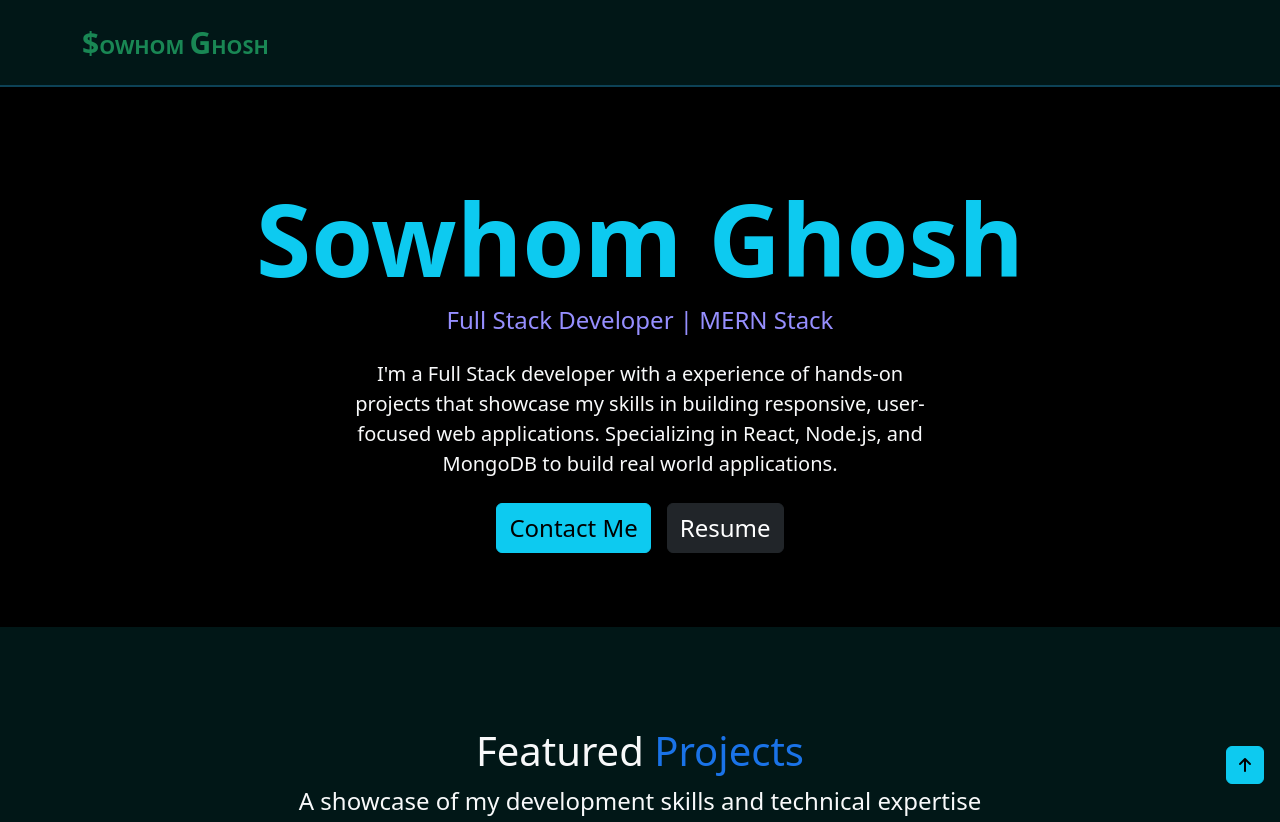
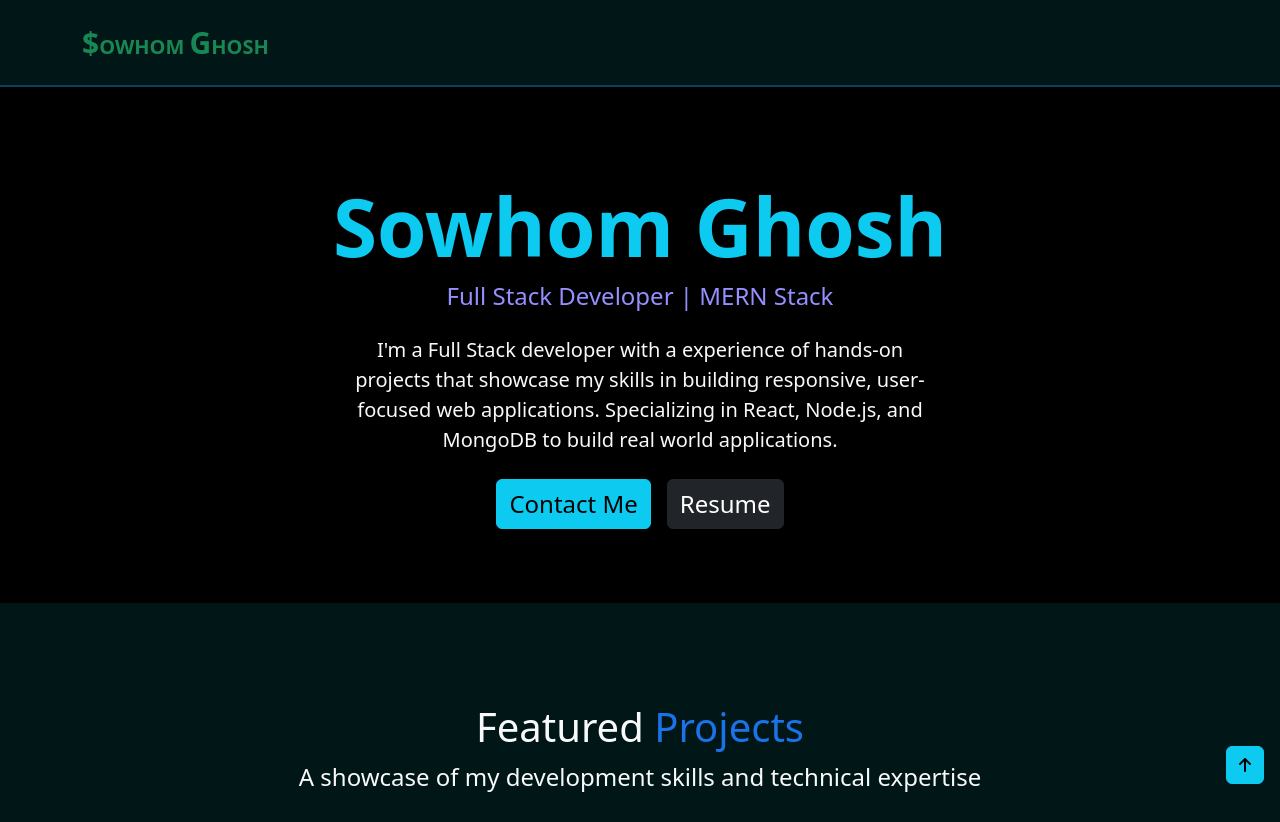
Before and after one commit to Sowhom638/Sowhom-Ghosh-Portfolio, a plain HTML site: page index.html in a window 1280 px wide. Shown: the top 822 px of the page. Drawn offline with nearby package versions, Linux system fonts and the light colour scheme.

Commit message:
Changed the hero section heading

```diff
--- a/index.html
+++ b/index.html
@@ -151,7 +151,7 @@
     <!-- Hero Section -->
     <section class="section1" id="hero">
         <div class="container text-center">
-            <h1 style="font-size: 100px;" class="my-2 text-info fw-bolder">Sowhom Ghosh</h1>
+            <h1 style="font-size: 80px;" class="my-2 text-info fw-bolder">Sowhom Ghosh</h1>
             <h4 class="job-role mb-4">Full Stack Developer | MERN Stack</h4>
             <div class="mx-auto" style="max-width: 600px;">
                 <p class="fw-light fs-5">I'm a Full Stack developer with a experience of hands-on
```
Also changed, not shown: 1 other file.
